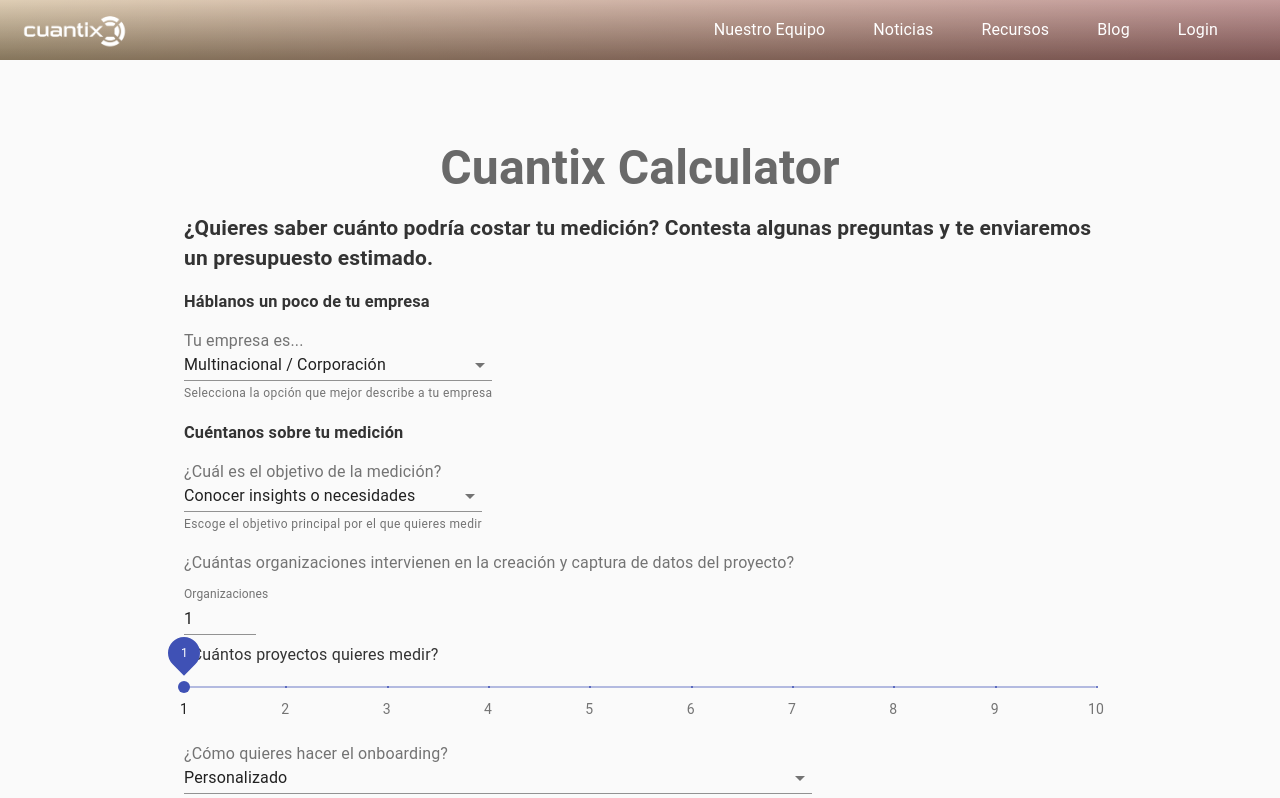
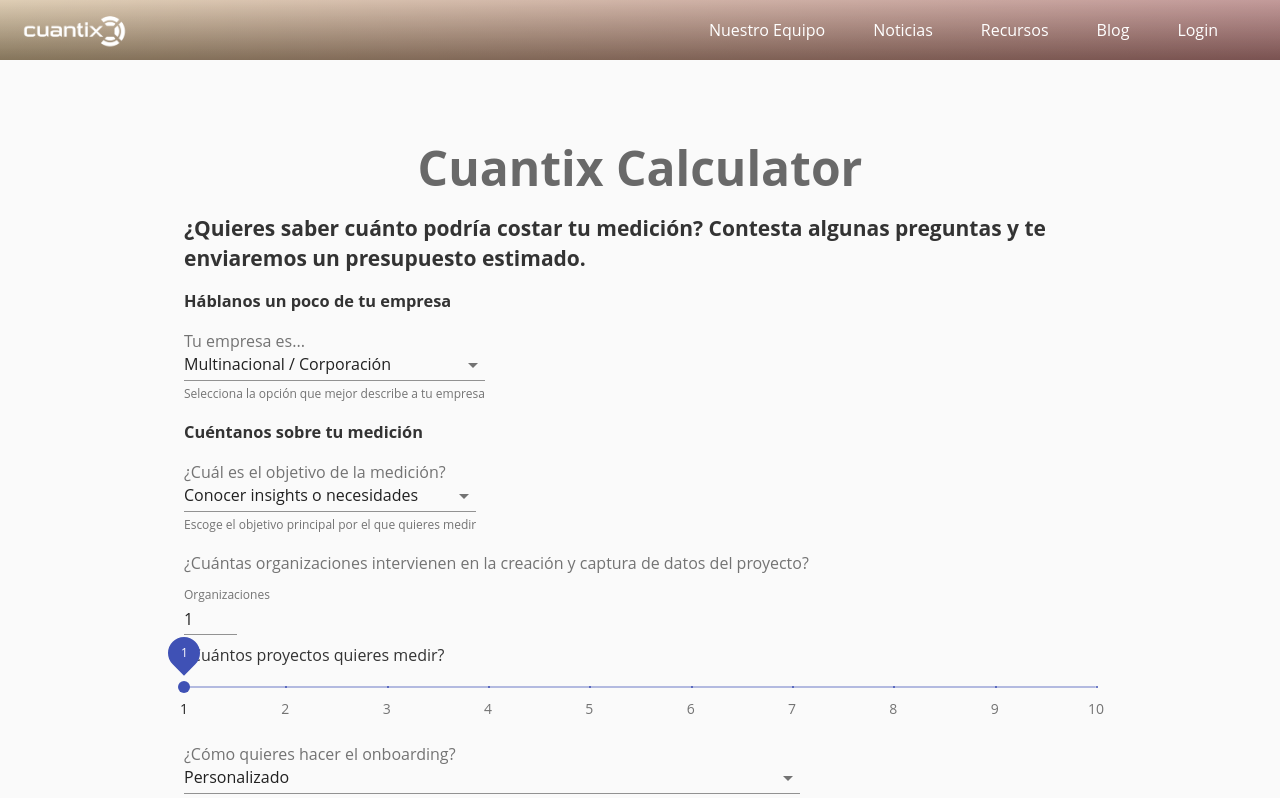
Before and after one commit to fontcuberta/calculator, a Next.js app: page / in a window 1280 px wide. Shown: the top 798 px of the page. Built offline with nearby package versions, Linux system fonts and the light colour scheme.

Commit message:
Adding Open Sans fonts

```diff
--- a/src/pages/index.tsx
+++ b/src/pages/index.tsx
@@ -1,7 +1,13 @@
 import React, { useState } from "react"
 import Navigator from "../components/Navigator"
 import Head from "next/head"
-import { CssBaseline, Container, TextField } from "@material-ui/core"
+import {
+  CssBaseline,
+  Container,
+  TextField,
+  createMuiTheme,
+  MuiThemeProvider,
+} from "@material-ui/core"
 import {
   InputLabel,
   MenuItem,
@@ -16,6 +22,16 @@
 
 const bindEventValueTo = (eventHandelerFn: any) => (event: any) =>
   eventHandelerFn(event.target.value)
+
+const THEME = createMuiTheme({
+  typography: {
+    fontFamily: '"Open Sans", "Helvetica", "Arial", sans-serif',
+    fontSize: 14,
+    fontWeightLight: 300,
+    fontWeightRegular: 400,
+    fontWeightMedium: 500,
+  },
+})
 
 const Home = () => {
   const [customerName, setCustomerName] = useState("")
@@ -59,6 +75,7 @@
 
   return (
     <div>
+      <MuiThemeProvider theme={THEME}>
         <Head>
           <title>Cuantix Calculator</title>
           <link rel="icon" href="favicon.ico" />
@@ -111,7 +128,9 @@
                         Tomar decisiones de inversión
                       </MenuItem>
                       <MenuItem value={MeasureGoal.FUNDRAISING}>Levantar fondos</MenuItem>
-                    <MenuItem value={MeasureGoal.REVENUE_ASSURANCE}>Demostrar el retorno</MenuItem>
+                      <MenuItem value={MeasureGoal.REVENUE_ASSURANCE}>
+                        Demostrar el retorno
+                      </MenuItem>
                       <MenuItem value={MeasureGoal.ACCOUNTABILITY}>Rendición de cuentas</MenuItem>
                       <MenuItem value={MeasureGoal.INSIGHTS_FINDING}>
                         Conocer insights o necesidades
@@ -271,6 +290,7 @@
             margin-top: 210px;
           }
         `}</style>
+      </MuiThemeProvider>
     </div>
   )
 }
```
Lines whose indentation alone changed are shown as unchanged.
